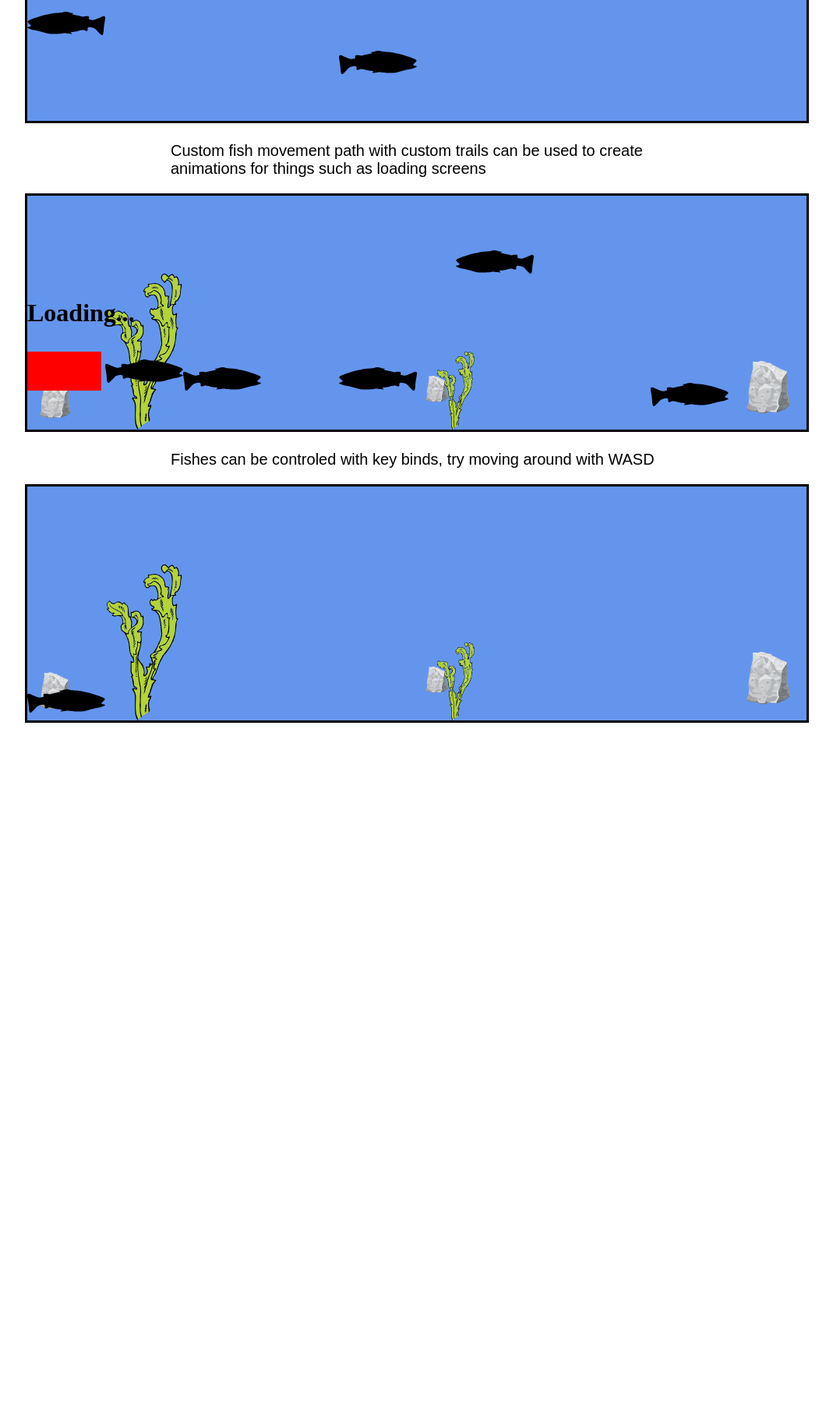
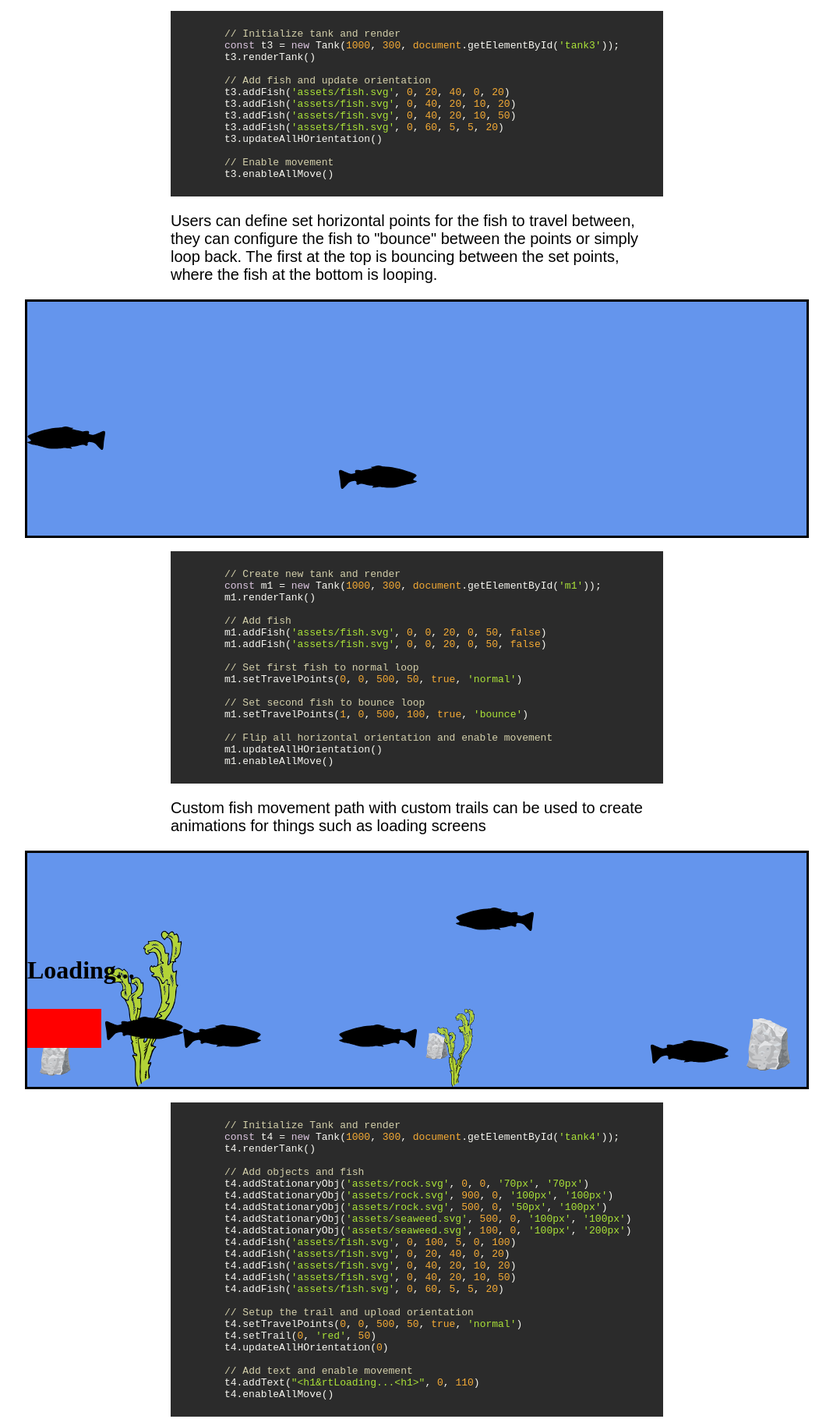
Before and after one commit to wang-henry/VirtualFishTankJS, a website: page pub/examples.html in a window 1280 px wide. Shown: the part 1672-3492 px from the top of the page at 78% size, without its empty margins (105-1174 px from the left). Before the commit the page ends 2611 px from the top, so only its background shows below. Drawn offline with Linux system fonts and the light colour scheme.

Commit message:
finished example code

```diff
--- a/pub/examples.html
+++ b/pub/examples.html
@@ -51,11 +51,47 @@ t1.enableAllMove()</code></pre>
 <div class=example_frame>
     <div id="tank2"></div>
 </div>
+<div class="codeBlock">
+    <pre><code class="javascript">
+        // Initialize tank and render
+        const t2 = new Tank(300, 300, document.getElementById('tank2'));
+        t2.renderTank()
+
+        // Add fish and update properties, and enable movement
+        t2.addFish('assets/fish.svg', 0, 0, 20, 0, 50)
+        t2.addFish('assets/redFish.svg', 50, 50, 10, 10, 50)
+        t2.updateWidth(0, '20px')
+        t2.updateHeight(0, '50px')
+        t2.updateHOrientation(0)
+        t2.enableAllMove()
+
+        // Change the tank colours
+        t2.changeWater('green')
+        t2.changeBorder('blue')
+    </code></pre>
+</div>
 
 
 <div class=textBlock><p class="desc">Multiple fish with varying speeds and movement delays</p></div>
 <div class=example_frame>
     <div id="tank3"></div>
+</div>
+<div class="codeBlock">
+    <pre><code class="javascript">
+        // Initialize tank and render
+        const t3 = new Tank(1000, 300, document.getElementById('tank3'));
+        t3.renderTank()
+
+        // Add fish and update orientation
+        t3.addFish('assets/fish.svg', 0, 20, 40, 0, 20)
+        t3.addFish('assets/fish.svg', 0, 40, 20, 10, 20)
+        t3.addFish('assets/fish.svg', 0, 40, 20, 10, 50)
+        t3.addFish('assets/fish.svg', 0, 60, 5, 5, 20)
+        t3.updateAllHOrientation()
+
+        // Enable movement
+        t3.enableAllMove()
+    </code></pre>
 </div>
 
 
@@ -69,6 +105,27 @@ t1.enableAllMove()</code></pre>
 <div class=example_frame>
     <div id="m1"></div>
 </div>
+<div class="codeBlock">
+    <pre><code class="javascript">
+        // Create new tank and render
+        const m1 = new Tank(1000, 300, document.getElementById('m1'));
+        m1.renderTank()
+
+        // Add fish
+        m1.addFish('assets/fish.svg', 0, 0, 20, 0, 50, false)
+        m1.addFish('assets/fish.svg', 0, 0, 20, 0, 50, false)
+
+        // Set first fish to normal loop
+        m1.setTravelPoints(0, 0, 500, 50, true, 'normal')
+
+        // Set second fish to bounce loop
+        m1.setTravelPoints(1, 0, 500, 100, true, 'bounce')
+
+        // Flip all horizontal orientation and enable movement
+        m1.updateAllHOrientation()
+        m1.enableAllMove()
+    </code></pre>
+</div>
 
 <div class=textBlock>
     <p class="desc">Custom fish movement path with custom trails can be used to create animations for things such as
@@ -78,7 +135,34 @@ t1.enableAllMove()</code></pre>
 <div class=example_frame>
     <div id="tank4"></div>
 </div>
+<div class="codeBlock">
+    <pre><code class="javascript">
+        // Initialize Tank and render
+        const t4 = new Tank(1000, 300, document.getElementById('tank4'));
+        t4.renderTank()
 
+        // Add objects and fish
+        t4.addStationaryObj('assets/rock.svg', 0, 0, '70px', '70px')
+        t4.addStationaryObj('assets/rock.svg', 900, 0, '100px', '100px')
+        t4.addStationaryObj('assets/rock.svg', 500, 0, '50px', '100px')
+        t4.addStationaryObj('assets/seaweed.svg', 500, 0, '100px', '100px')
+        t4.addStationaryObj('assets/seaweed.svg', 100, 0, '100px', '200px')
+        t4.addFish('assets/fish.svg', 0, 100, 5, 0, 100)
+        t4.addFish('assets/fish.svg', 0, 20, 40, 0, 20)
+        t4.addFish('assets/fish.svg', 0, 40, 20, 10, 20)
+        t4.addFish('assets/fish.svg', 0, 40, 20, 10, 50)
+        t4.addFish('assets/fish.svg', 0, 60, 5, 5, 20)
+
+        // Setup the trail and upload orientation
+        t4.setTravelPoints(0, 0, 500, 50, true, 'normal')
+        t4.setTrail(0, 'red', 50)
+        t4.updateAllHOrientation(0)
+
+        // Add text and enable movement
+        t4.addText("&lth1&rtLoading...&lth1&gt", 0, 110)
+        t4.enableAllMove()
+    </code></pre>
+</div>
 
 <div class=textBlock>
     <p class="desc">Fishes can be controled with key binds, try moving around with WASD</p>
@@ -86,5 +170,23 @@ t1.enableAllMove()</code></pre>
 <div class=example_frame>
     <div id="tank5"></div>
 </div>
+<div class="codeBlock">
+    <pre><code class="javascript">
+        // Create new tank and render
+        const t5 = new Tank(1000, 300, document.getElementById('tank5'));
+        t5.renderTank()
+
+        // Add some stationary objects
+        t5.addStationaryObj('assets/rock.svg', 0, 0, '70px', '70px')
+        t5.addStationaryObj('assets/rock.svg', 900, 0, '100px', '100px')
+        t5.addStationaryObj('assets/rock.svg', 500, 0, '50px', '100px')
+        t5.addStationaryObj('assets/seaweed.svg', 500, 0, '100px', '100px')
+        t5.addStationaryObj('assets/seaweed.svg', 100, 0, '100px', '200px')
+
+        // Add a fish and allow it to be user controlled
+        t5.addFish('assets/fish.svg', 0, 0, 20, 20, 50, true)
+        t5.updateAllHOrientation()
+    </code></pre>
+</div>
 </body>
 </html>
--- a/pub/js/examples.js
+++ b/pub/js/examples.js
@@ -32,24 +32,36 @@ t2.changeWater('green')
 t2.changeBorder('blue')
 
 //------------------------------------------------------------------------------------------------
-// Third fishtank
+// Initialize tank and render
 const t3 = new Tank(1000, 300, document.getElementById('tank3'));
 t3.renderTank()
+
+// Add fish and update orientation
 t3.addFish('assets/fish.svg', 0, 20, 40, 0, 20)
 t3.addFish('assets/fish.svg', 0, 40, 20, 10, 20)
 t3.addFish('assets/fish.svg', 0, 40, 20, 10, 50)
 t3.addFish('assets/fish.svg', 0, 60, 5, 5, 20)
 t3.updateAllHOrientation()
+
+// Enable movement
 t3.enableAllMove()
 
+
+// Create new tank and render
 const m1 = new Tank(1000, 300, document.getElementById('m1'));
 m1.renderTank()
+
+// Add fish
 m1.addFish('assets/fish.svg', 0, 0, 20, 0, 50, false)
 m1.addFish('assets/fish.svg', 0, 0, 20, 0, 50, false)
 
+// Set first fish to normal loop
 m1.setTravelPoints(0, 0, 500, 50, true, 'normal')
+
+// Set second fish to bounce loop
 m1.setTravelPoints(1, 0, 500, 100, true, 'bounce')
 
+// Flip all horizontal orientation and enable movement
 m1.updateAllHOrientation()
 m1.enableAllMove()
 
@@ -79,13 +91,17 @@ t4.updateAllHOrientation(0)
 t4.addText("<h1>Loading...<h1>", 0, 110)
 t4.enableAllMove()
 
+// Create new tank and render
 const t5 = new Tank(1000, 300, document.getElementById('tank5'));
 t5.renderTank()
+
+// Add some stationary objects
 t5.addStationaryObj('assets/rock.svg', 0, 0, '70px', '70px')
 t5.addStationaryObj('assets/rock.svg', 900, 0, '100px', '100px')
 t5.addStationaryObj('assets/rock.svg', 500, 0, '50px', '100px')
 t5.addStationaryObj('assets/seaweed.svg', 500, 0, '100px', '100px')
 t5.addStationaryObj('assets/seaweed.svg', 100, 0, '100px', '200px')
+
+// Add a fish and allow it to be user controlled
 t5.addFish('assets/fish.svg', 0, 0, 20, 20, 50, true)
 t5.updateAllHOrientation()
-t5.enableAllMove()
```
